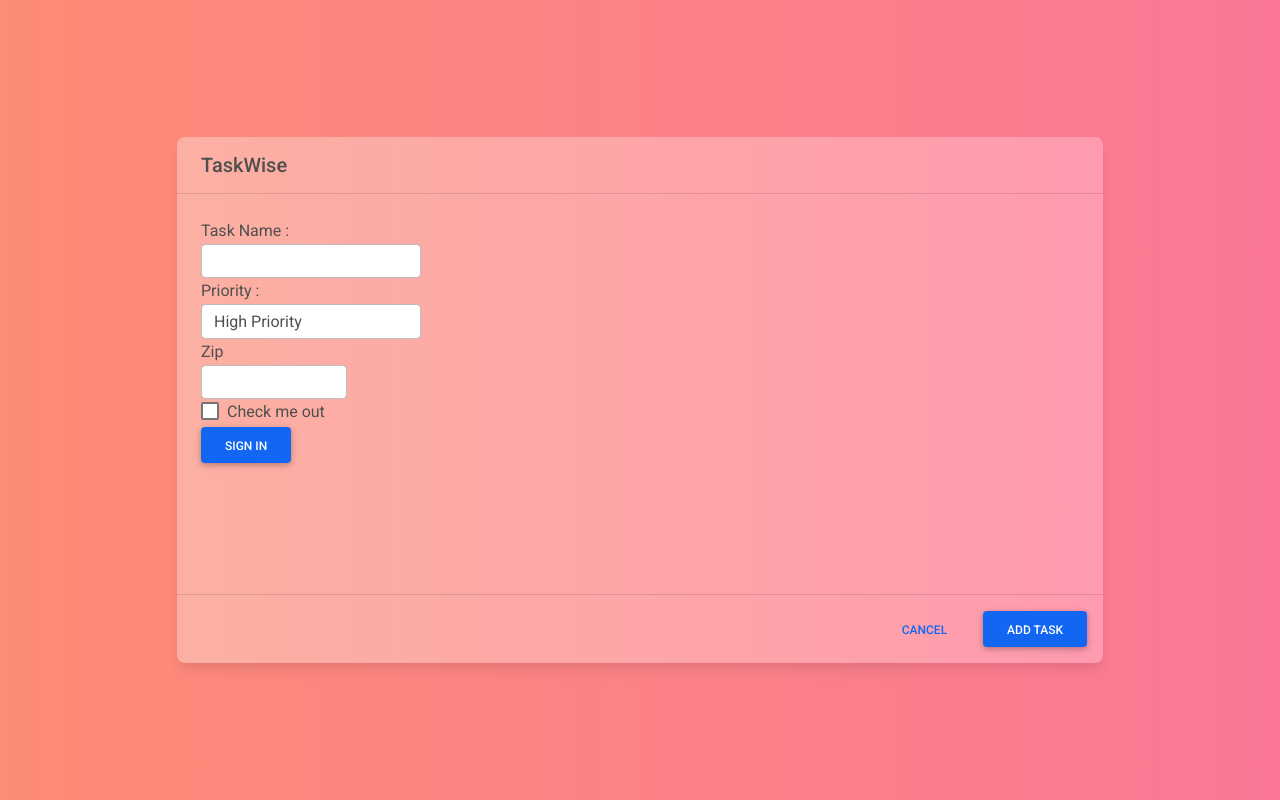
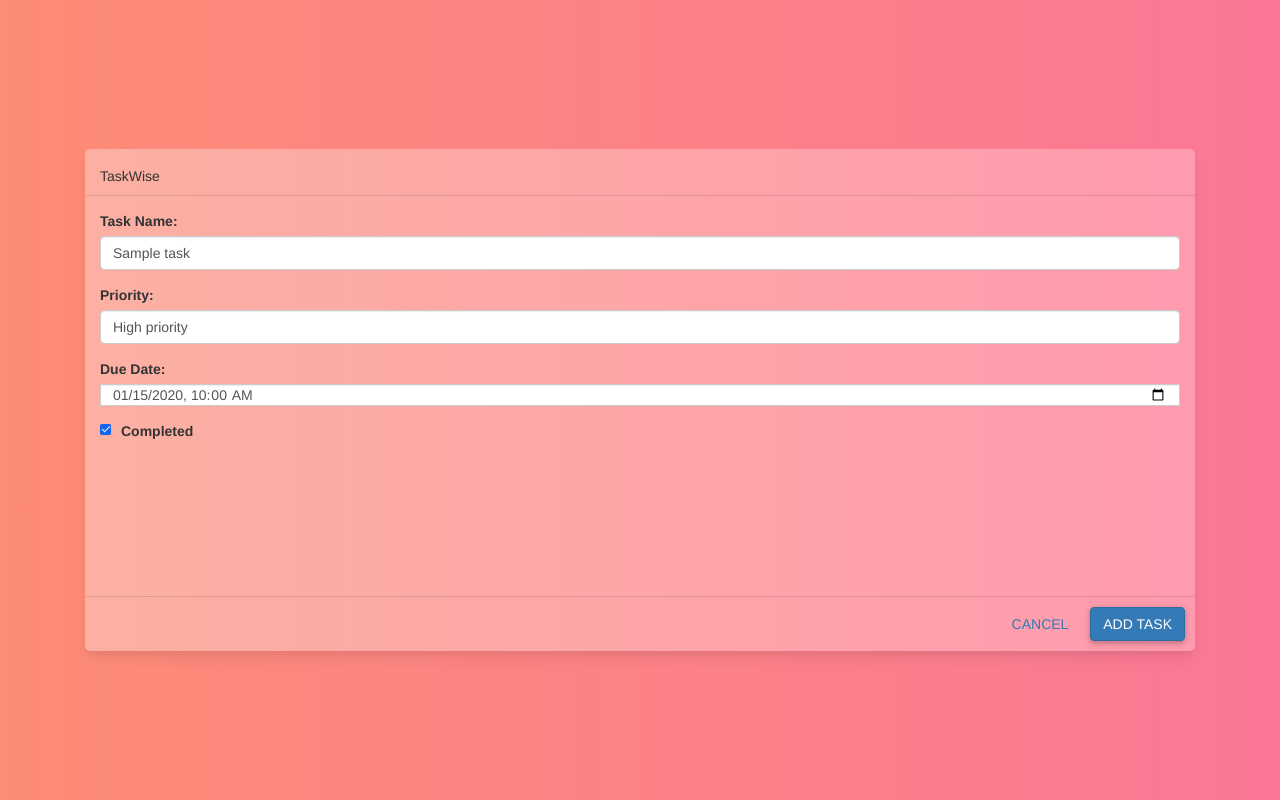
Before and after one commit to vaishakh-pk/Taskwise, a Django app: template todo/templates/todo.html in a window 1280 px wide. Run offline with Django 4.2, Linux system fonts and the light colour scheme; the template is opened without the code that fills it: values that come from a table or form of the project are taken from there, others are empty; tables that the repository leaves empty hold one stand-in row (values such as "Sample post"); some libraries are stand-ins or nearby versions.

Commit message:
update task ,theming included

```diff
--- a/todo/admin.py
+++ b/todo/admin.py
@@ -1,4 +1,5 @@
 from django.contrib import admin
-from .models import Task
+from .models import Task, Theme
 
 admin.site.register(Task)
+admin.site.register(Theme)
--- a/todo/models.py
+++ b/todo/models.py
@@ -18,3 +18,37 @@ class Task(models.Model):
 
     def __str__(self):
         return self.name
+
+
+class Theme(models.Model):
+    THEME_CHOICES = [
+        ('DEFAULT', 'DEFAULT'),
+        ('OCEAN', 'OCEAN'),
+        ('FOREST', 'FOREST'),
+    ]
+
+    STYLE_1 = {
+        'DEFAULT': 'background: linear-gradient(to right, #fd8c76, #fa7896);',
+        'OCEAN': 'background: linear-gradient(to right, #2c8fff, #442eff);',
+        'FOREST': 'background: linear-gradient(to right, #83ff5f, #48cb64);',
+    }
+
+    STYLE_2 = {
+        'DEFAULT': 'background: linear-gradient(to right, #fcb0a2, #ff9baf);',
+        'OCEAN': 'background: linear-gradient(to right, #76b5fd, #8578fa);',
+        'FOREST': 'background: linear-gradient(to right, #93fd76, #78fa96);',
+    }
+
+    user = models.ForeignKey(User, on_delete=models.CASCADE)
+    scheme = models.CharField(max_length=80, choices=THEME_CHOICES, default='DEFAULT')
+
+    def __str__(self):
+        return self.scheme
+
+    @property
+    def style1(self):
+        return self.STYLE_1.get(self.scheme, self.STYLE_1['DEFAULT'])
+
+    @property
+    def style2(self):
+        return self.STYLE_2.get(self.scheme, self.STYLE_2['DEFAULT'])
--- /dev/null
+++ b/todo/static/js/theme.js
@@ -0,0 +1,5 @@
+$(document).ready(function() {
+        $('#inputTheme').change(function() {
+            $('#themeForm').submit();
+        });
+    });
--- a/todo/templates/completed_list.html
+++ b/todo/templates/completed_list.html
@@ -28,12 +28,12 @@
 
 {% block body %}
     <!-- Start your project here-->
-    <section class="vh-100" style="background: linear-gradient(to right, #fd8c76, #fa7896);">
+    <section class="vh-100" style="{{ theme.style1 }}">
         <div class="container py-5 h-100">
             <div class="row d-flex justify-content-center align-items-center h-100">
                 <div class="col-md-12 col-xl-10">
 
-                    <div class="card" style="background: linear-gradient(to right, #fcb0a2, #ff9baf);">
+                    <div class="card" style="{{ theme.style2 }}">
                         <div class="card-header p-3 row">
                             <h3 class="mb-0 col"><i class="fas fa-tasks me-2"></i>TaskWise</h3>
                             <div class="text-end col">
--- a/todo/templates/todo.html
+++ b/todo/templates/todo.html
@@ -15,9 +15,15 @@
     <!-- MDB -->
     <link rel="stylesheet" href="{% static 'css/bootstrap-to-do-list.min.css' %}"/>
     {#--    CUSTOM  --#}
+
+    <link rel="stylesheet" href="https://cdnjs.cloudflare.com/ajax/libs/twitter-bootstrap/3.3.7/css/bootstrap.min.css">
+    <link rel="stylesheet"
+          href="https://cdnjs.cloudflare.com/ajax/libs/bootstrap-datetimepicker/4.7.14/css/bootstrap-datetimepicker.min.css">
+
     <style>
         .card-body {
             overflow-y: auto;
+            height: 400px;
         }
 
         .gradient-background {
@@ -28,54 +34,62 @@
 
 {% block body %}
     <!-- Start your project here-->
-    <section class="vh-100" style="background: linear-gradient(to right, #fd8c76, #fa7896);">
+    <section class="vh-100" style="{{ theme.style1 }}">
         <div class="container py-5 h-100">
             <div class="row d-flex justify-content-center align-items-center h-100">
                 <div class="col-md-12 col-xl-10">
 
-                    <div class="card" style="background: linear-gradient(to right, #fcb0a2, #ff9baf);">
+                    <div class="card" style="{{ theme.style2 }}">
                         <div class="card-header p-3">
                             <h5 class="mb-0"><i class="fas fa-tasks me-2"></i>TaskWise</h5>
                         </div>
-                        <div class="card-body" data-mdb-perfect-scrollbar="true"
-                             style="position: relative; height: 400px">
-
-                            <form>
-                                <div class="form-row">
-                                    <div class="form-group col-md-3">
-                                        <label for="inputCity">Task Name :</label>
-                                        <input type="text" class="form-control" id="inputCity">
+                        <div class="card-body" data-mdb-perfect-scrollbar="true" style="position: relative;">
+                            <form method="POST" action="{% url 'task_update' task.id %}">
+                                {% csrf_token %}
+                                <div class="form-group">
+                                    <label for="inputTask">Task Name:</label>
+                                    <input type="text" class="form-control" id="inputTask" name="inputTask"
+                                           value="{{ task.name }}">
                                 </div>
-                                    <div class="form-group col-md-3">
-                                        <label for="inputState">Priority : </label>
-                                        <select id="inputState" class="form-control">
-                                            <option selected>High Priority</option>
-                                            <option>Medium Priority</option>
-                                            <option>Medium Priority</option>>
+                                <div class="form-group">
+                                    <label for="inputPriority">Priority:</label>
+                                    <select id="inputPriority" class="form-control" name="inputPriority">
+                                        <option {% if task.priority == 'High priority' %}selected{% endif %}>High
+                                            priority
+                                        </option>
+                                        <option {% if task.priority == 'Medium priority' %}selected{% endif %}>Medium
+                                            priority
+                                        </option>
+                                        <option {% if task.priority == 'Low priority' %}selected{% endif %}>Low priority
+                                        </option>
                                     </select>
                                 </div>
+                                <div class="form-group">
+                                    <label for="datetimepicker1">Due Date:</label>
+                                    <div class="input-group date">
+                                        <input type="datetime-local" class="form-control" name="date" id="date"
+                                               value="{{ task.date|date:'Y-m-d\TH:i' }}" required>
 
-                                    <div class="form-group col-md-2">
-                                        <label for="inputZip">Zip</label>
-                                        <input type="text" class="form-control" id="inputZip">
+                                        </span>
                                     </div>
                                 </div>
-                                <div class="form-group">
                                 <div class="form-check">
-                                        <input class="form-check-input" type="checkbox" id="gridCheck">
-                                        <label class="form-check-label" for="gridCheck">
-                                            Check me out
+                                    <input class="form-check-input" type="checkbox" id="status" name="status"
+                                           {% if task.completed %}checked{% endif %}>
+                                    <label class="form-check-label" for="status">
+                                        Completed
                                     </label>
                                 </div>
-                                </div>
-                                <button type="submit" class="btn btn-primary">Sign in</button>
-                            </form>
+
 
                         </div>
                         <div class="card-footer text-end p-3">
+                            <a href="{% url 'todolist' %}">
                                 <button class="me-2 btn btn-link">Cancel</button>
-                            <button class="btn btn-primary">Add Task</button>
+                            </a>
+                            <button type="submit" class="btn btn-primary">Add Task</button>
                         </div>
+                        </form>
                     </div>
 
                 </div>
@@ -84,9 +98,7 @@
     </section>
     <!-- End your project here-->
 
-    <!-- MDB -->
-    <script type="text/javascript" src="{% static 'js/mdb.min.js' %}"></script>
-    <!-- Custom scripts -->
-    <script type="text/javascript"></script>
+    <!-- JavaScript libraries -->
+
 
 {% endblock body %}
--- a/todo/urls.py
+++ b/todo/urls.py
@@ -6,11 +6,14 @@ urlpatterns = [
     path('signup/', views.signup_view, name='signup'),
     path('signin/', views.signin_view, name='signin'),
     path('todolist/', views.todolist_view, name='todolist'),
-    path('task', views.task_view, name="task"),
+    path('task/<int:task_id>/', views.task_view, name="task"),
     path('complete-task/<int:task_id>/', views.complete_task, name='complete_task'),
     path('delete-task/<int:task_id>/', views.delete_task, name='delete_task'),
     path('completed', views.completed_list_view, name="completed"),
     path('logout/', views.logout_view, name='logout'),
+    path('task/update/<int:task_id>/', views.task_update, name='task_update'),
+    path('theme_update/', views.theme_update, name='theme_update'),
+
     # ...
     # Add other URL patterns as needed
 ]
```
Also changed, not shown: todo/templates/todolist.html (+36 -10 lines), todo/views.py (+61 -8 lines), todo/templates/create.html (added). Lines whose indentation alone changed are shown as unchanged.
